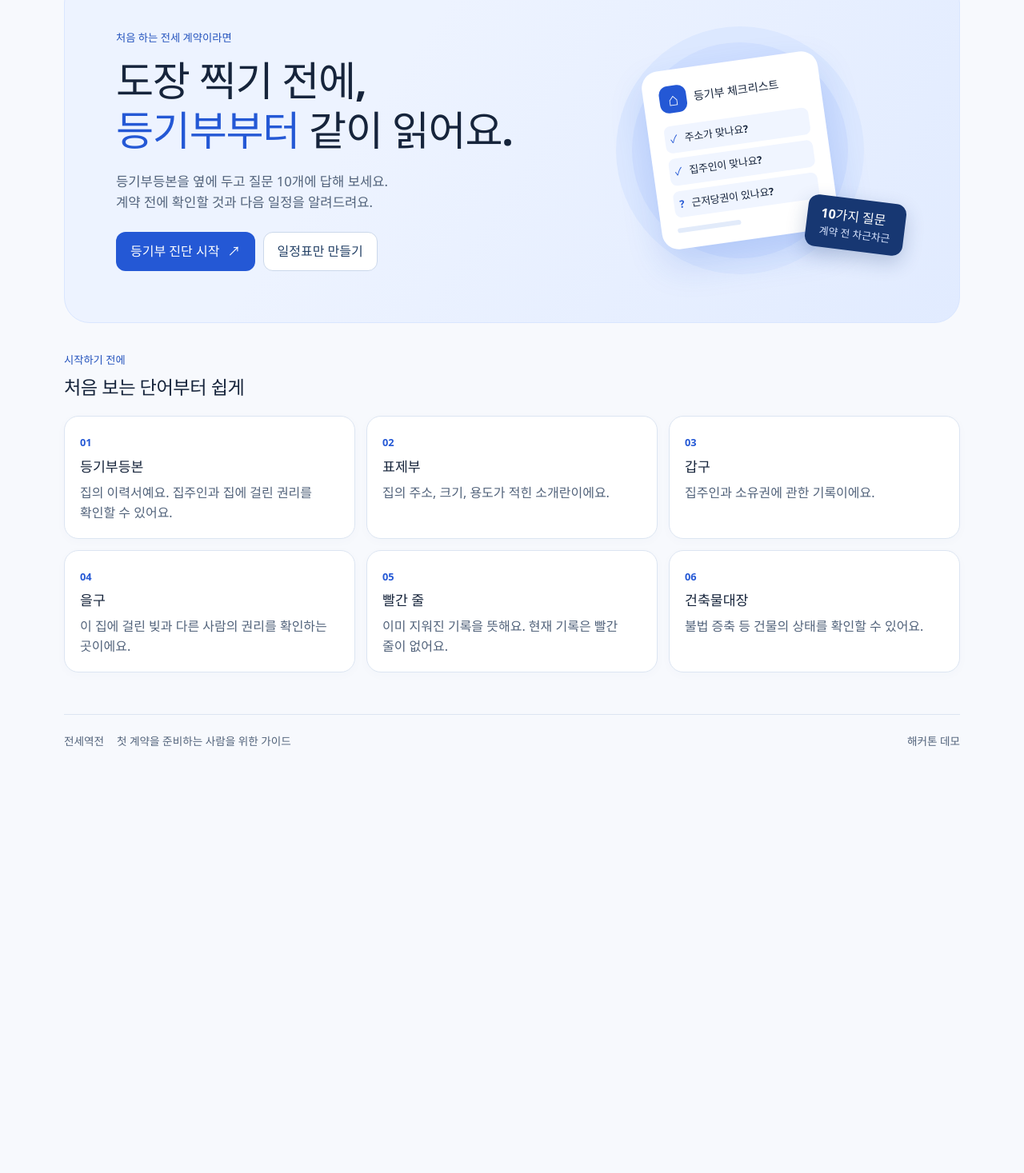
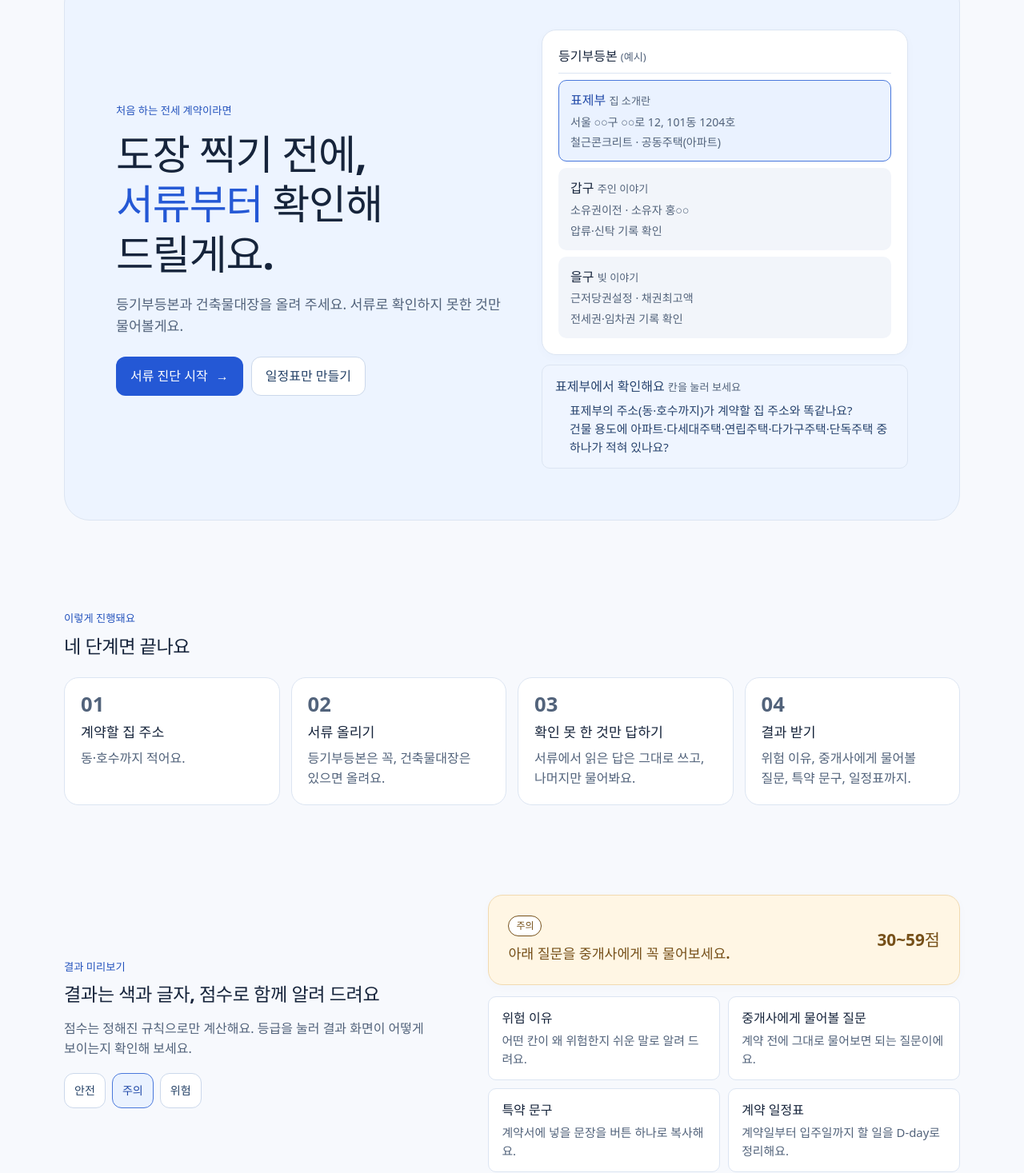
Before and after one commit to LGCNS-HackerTon/FrontEnd, a React (Vite) app: page / in a window 1280 px wide. Shown: the part 131-1598 px from the top of the page at 80% size. Before the commit the page ends 1090 px from the top, so only its background shows below. Built offline with nearby package versions, Linux system fonts and the light colour scheme.

Commit message:
[FE] 첫 화면 랜딩 개편 (등기부 예시 탐색·진행 순서·결과 미리보기·신뢰 밴드)

```diff
--- a/src/pages/Diagnosis/Diagnosis.css
+++ b/src/pages/Diagnosis/Diagnosis.css
@@ -75,7 +75,7 @@ progress {
 }
 .pending-item {
   background: #eff5ff;
-  border-color: #d4e2fb;
+  border-color: #dce5f2;
 }
 .pending-item .badge {
   color: #2453bd;
--- a/src/pages/Home/Home.css
+++ b/src/pages/Home/Home.css
@@ -1,119 +1,201 @@
-.paper-head span {
+/* 색·둥글기는 DESIGN.md 토큰만 써요. 모션 300ms/420ms는 랜딩용 로컬 확장(LC-29/30)이에요. */
+.landing {
   display: grid;
-  place-items: center;
-  color: white;
-  background: var(--blue);
-  border-radius: 11px;
-  width: 34px;
-  height: 34px;
-  font-size: 1.35rem;
+  gap: clamp(56px, 9vw, 112px);
 }
+.landing h2 {
+  margin-top: 7px;
+}
+
+/* 1. 히어로: 왼쪽 문구 + 오른쪽 등기부 예시 */
 .hero {
-  position: relative;
-  overflow: hidden;
   display: grid;
-  grid-template-columns: 1.3fr 1fr;
+  grid-template-columns: minmax(0, 1.05fr) minmax(0, 1fr);
   align-items: center;
-  gap: 22px;
-  background: linear-gradient(125deg, #edf3ff 35%, #e1ebff);
-  border: 1px solid #d9e6ff;
+  gap: clamp(24px, 4vw, 56px);
+  min-height: min(620px, calc(100vh - 140px));
+  padding: clamp(28px, 5vw, 64px);
+  background: #edf4ff;
+  border: 1px solid #dce5f2;
   border-radius: 32px;
-  padding: clamp(27px, 5vw, 64px);
-  min-height: 410px;
 }
 .hero h1 {
-  font-size: clamp(2.15rem, 5vw, 4rem);
-  margin: 11px 0 21px;
+  font-size: clamp(2.15rem, 4vw, 3.25rem);
+  margin: 12px 0 20px;
 }
 .hero em {
-  color: var(--blue);
+  color: #2458d5;
   font-style: normal;
 }
-.hero p:not(.eyebrow) {
-  color: var(--muted);
-  font-size: 1.04rem;
+.hero-lead {
+  color: #52637b;
+  font-size: 1.08rem;
+  max-width: 34em;
 }
-.illustration {
-  height: 290px;
-  position: relative;
+
+.sheet-stage {
   display: grid;
-  place-items: center;
-  isolation: isolate;
+  gap: 12px;
 }
-.orbit {
-  position: absolute;
-  width: 270px;
-  aspect-ratio: 1;
-  border-radius: 50%;
-  background: #d1e0ff;
-  box-shadow: 0 0 0 20px #dce8ff;
-  z-index: -1;
+.sheet {
+  display: grid;
+  gap: 8px;
+  padding: 20px;
+  background: #ffffff;
+  border: 1px solid #dce5f2;
+  border-radius: 18px;
+  box-shadow: 0 3px 13px #28497906;
 }
-.paper {
-  width: 222px;
-  max-width: 80%;
-  background: white;
-  transform: rotate(-8deg);
-  border-radius: 21px;
-  box-shadow: 0 20px 45px #2458d52d;
+.sheet-title {
+  font-weight: 850;
+  padding-bottom: 8px;
+  border-bottom: 1px solid #dce5f2;
+}
+.sheet-title small,
+.sheet-name small,
+.sheet-note-title small {
+  color: #52637b;
+  font-weight: 400;
+  font-size: 0.82rem;
+}
+.sheet-part {
+  display: grid;
+  gap: 4px;
+  min-height: 44px;
+  padding: 12px 14px;
+  text-align: left;
+  font: inherit;
+  color: #16243b;
+  background: #f2f5fa;
+  border: 1px solid transparent;
+  border-radius: 10px;
+}
+.sheet-part:hover {
+  border-color: #cbd8eb;
+}
+.sheet-part.on {
+  background: #eaf2ff;
+  border-color: #4978dc;
+}
+.sheet-name {
+  font-weight: 800;
+}
+.sheet-part.on .sheet-name {
+  color: #2049a8;
+}
+.sheet-row {
+  font-size: 0.88rem;
+  color: #52637b;
+}
+.sheet-note {
+  padding: 14px 16px;
+  background: #eff5ff;
+  border: 1px solid #dce5f2;
+  border-radius: 10px;
+  color: #28446e;
+}
+.sheet-note-title {
+  font-weight: 800;
+}
+.sheet-note ul {
+  margin: 6px 0 0;
+  padding-left: 18px;
+  font-size: 0.93rem;
+}
+
+/* 2. 진행 순서: 번호 필름스트립 */
+.flow-steps {
+  display: grid;
+  grid-template-columns: repeat(4, minmax(0, 1fr));
+  gap: 14px;
+  margin: 20px 0 0;
+  padding: 0;
+  list-style: none;
+  counter-reset: none;
+}
+.flow-steps li {
   padding: 20px;
+  background: #ffffff;
+  border: 1px solid #dce5f2;
+  border-radius: 18px;
 }
-.paper-head,
-.paper-row {
+.flow-index {
+  display: inline-block;
+  margin-bottom: 10px;
+  font-weight: 900;
+  font-size: 1.6rem;
+  line-height: 1;
+  color: #52637b;
+}
+.flow-steps p {
+  margin-top: 6px;
+  color: #52637b;
+}
+
+/* 3. 결과 미리보기 */
+.preview {
+  display: grid;
+  grid-template-columns: minmax(0, 0.9fr) minmax(0, 1.1fr);
+  gap: clamp(20px, 4vw, 48px);
+  align-items: center;
+}
+.preview-copy .muted {
+  margin-top: 12px;
+}
+.grade-switch {
   display: flex;
-  align-items: center;
-  gap: 9px;
+  gap: 8px;
+  flex-wrap: wrap;
+  margin-top: 18px;
 }
-.paper-head {
-  margin-bottom: 16px;
+.grade-switch button {
+  min-height: 44px;
 }
-.paper-head b {
-  font-size: 0.88rem;
+.grade-switch .on {
+  background: #eaf2ff;
+  border-color: #4978dc;
+  color: #2049a8;
 }
-.paper-row {
-  font-size: 0.8rem;
-  font-weight: 650;
-  margin: 7px 0;
-  padding: 7px;
-  border-radius: 8px;
-  background: #f0f5ff;
+.preview-stage {
+  display: grid;
+  gap: 14px;
 }
-.paper-row i {
-  font-style: normal;
-  color: var(--blue);
+.preview-stage .score {
+  margin-top: 0;
+}
+.preview-stage .score h3 {
+  margin-top: 9px;
+}
+.preview-range {
   font-weight: 900;
+  font-size: 1.3rem;
+  white-space: nowrap;
 }
-.paper-line {
-  height: 6px;
-  width: 44%;
-  background: #e2ebfa;
-  border-radius: 8px;
-  margin-top: 13px;
+.preview-outputs {
+  display: grid;
+  grid-template-columns: repeat(2, minmax(0, 1fr));
+  gap: 10px;
+  margin: 0;
+  padding: 0;
+  list-style: none;
 }
-.float-note {
-  position: absolute;
-  bottom: 19px;
-  right: 1%;
+.preview-outputs li {
   display: grid;
-  transform: rotate(7deg);
-  background: #173772;
-  color: white;
-  border-radius: 13px;
-  padding: 10px 17px;
-  box-shadow: 0 9px 25px #1737723c;
+  gap: 4px;
+  padding: 14px 16px;
+  background: #ffffff;
+  border: 1px solid #dce5f2;
+  border-radius: 10px;
 }
-.float-note small {
-  color: #d9e5ff;
+.preview-outputs span {
+  color: #52637b;
+  font-size: 0.93rem;
 }
-.glossary {
-  margin-top: 36px;
-}
-.glossary h2 {
-  margin-top: 7px;
-}
+
+/* 4. 용어 */
 .term-grid {
   display: grid;
-  grid-template-columns: repeat(3, 1fr);
+  grid-template-columns: repeat(auto-fill, minmax(220px, 1fr));
   gap: 14px;
   margin-top: 17px;
 }
@@ -121,46 +203,117 @@
   padding: 19px;
 }
 .term-grid p {
-  color: var(--muted);
+  color: #52637b;
   margin-top: 6px;
 }
 .term-index {
   font-size: 0.8rem;
   font-weight: 800;
-  color: var(--blue);
+  color: #52637b;
   display: inline-block;
   margin-bottom: 7px;
 }
-@media (max-width: 720px) {
-  .hero {
-    grid-template-columns: 1fr;
-    gap: 3px;
+
+/* 5. 신뢰 밴드: 페이지의 단 한 번 반전(LC-27) */
+.trust {
+  padding: clamp(28px, 5vw, 56px);
+  background: #2458d5;
+  color: #ffffff;
+  border-radius: 32px;
+}
+.trust h2 {
+  margin-top: 0;
+  color: #ffffff;
+}
+.trust-points {
+  display: grid;
+  gap: 10px;
+  margin: 18px 0 0;
+  padding-left: 20px;
+  font-size: 1.04rem;
+}
+.trust-primary {
+  min-height: 46px;
+  padding: 11px 17px;
+  font-weight: 760;
+  color: #2458d5;
+  background: #ffffff;
+  border: 1px solid transparent;
+  border-radius: 12px;
+}
+.trust-primary:hover {
+  background: #edf4ff;
+}
+.trust button:focus-visible,
+.trust a:focus-visible {
+  outline-color: #ffffff;
+}
+.trust-links {
+  margin-top: 18px;
+  font-size: 0.93rem;
+}
+.trust-links a {
+  color: #ffffff;
+}
+
+/* 스크롤 리빌: JS가 붙은 뒤에만 숨겼다가 한 번 보여 줘요 */
+@media (prefers-reduced-motion: no-preference) {
+  .reveal-ready .reveal {
+    opacity: 0;
+    transform: translateY(14px);
+    transition:
+      opacity 420ms ease-out,
+      transform 420ms ease-out;
+    transition-delay: calc(var(--i, 0) * 80ms);
   }
-  .illustration {
-    height: 215px;
+  .reveal-ready .reveal.in {
+    opacity: 1;
+    transform: none;
   }
-  .orbit {
-    width: 183px;
+  .sheet-part,
+  .grade-switch button {
+    transition:
+      background 0.15s,
+      border-color 0.15s;
   }
-  .paper {
-    width: 186px;
-    padding: 13px;
+  .sheet-note ul,
+  .preview-stage .score {
+    animation: settle 300ms ease-out;
   }
-  .paper-head {
-    margin-bottom: 8px;
-  }
-  .float-note {
-    right: 9%;
-    bottom: 4px;
-  }
-  .term-grid {
-    grid-template-columns: repeat(2, 1fr);
-  }
-  .desktop {
-    display: none;
+}
+@keyframes settle {
+  from {
+    opacity: 0;
+    transform: translateY(6px);
   }
 }
 
-.hero h1 {
-  font-size: clamp(2.15rem, 4vw, 3.25rem);
+@media (max-width: 960px) {
+  .flow-steps {
+    grid-template-columns: repeat(2, minmax(0, 1fr));
+  }
 }
+@media (max-width: 720px) {
+  .hero,
+  .preview {
+    grid-template-columns: minmax(0, 1fr);
+  }
+  .hero {
+    min-height: 0;
+    border-radius: 18px;
+  }
+  .preview-outputs {
+    grid-template-columns: minmax(0, 1fr);
+  }
+  .term-grid {
+    grid-template-columns: repeat(2, minmax(0, 1fr));
+  }
+  .trust {
+    border-radius: 18px;
+  }
+}
+@media (max-width: 440px) {
+  .flow-steps {
+    grid-template-columns: minmax(0, 1fr);
+  }
+}
--- a/src/pages/Home/Home.jsx
+++ b/src/pages/Home/Home.jsx
@@ -1,78 +1,236 @@
-import React from 'react';
+import React, { useEffect, useRef, useState } from 'react';
 import Label from '../../components/common/Label.jsx';
+import { questions } from '../../api/mock/questions.js';
 import './Home.css';
+
+// 등기부 예시의 칸과 그 칸에서 확인하는 실제 질문(docs/01)을 이어 줘요.
+const sheet = [
+  {
+    id: 'TITLE',
+    name: '표제부',
+    plain: '집 소개란',
+    rows: ['서울 ○○구 ○○로 12, 101동 1204호', '철근콘크리트 · 공동주택(아파트)'],
+  },
+  {
+    id: 'GAPGU',
+    name: '갑구',
+    plain: '주인 이야기',
+    rows: ['소유권이전 · 소유자 홍○○', '압류·신탁 기록 확인'],
+  },
+  {
+    id: 'EULGU',
+    name: '을구',
+    plain: '빚 이야기',
+    rows: ['근저당권설정 · 채권최고액', '전세권·임차권 기록 확인'],
+  },
+];
+const steps = [
+  ['계약할 집 주소', '동·호수까지 적어요.'],
+  ['서류 올리기', '등기부등본은 꼭, 건축물대장은 있으면 올려요.'],
+  ['확인 못 한 것만 답하기', '서류에서 읽은 답은 그대로 쓰고, 나머지만 물어봐요.'],
+  ['결과 받기', '위험 이유, 중개사에게 물어볼 질문, 특약 문구, 일정표까지.'],
+];
+// 등급 범위와 문구는 docs/01 규칙과 Mock 결과 문구 그대로예요.
+const grades = [
+  ['safe', '안전', '0~29점', '큰 위험 신호는 없어요. 잔금일에 등기부를 다시 확인하세요.'],
+  ['caution', '주의', '30~59점', '아래 질문을 중개사에게 꼭 물어보세요.'],
+  ['danger', '위험', '60점 이상', '계약을 다시 생각해 보세요. 전문가 상담을 권해요.'],
+];
+const outputs = [
+  ['위험 이유', '어떤 칸이 왜 위험한지 쉬운 말로 알려 드려요.'],
+  ['중개사에게 물어볼 질문', '계약 전에 그대로 물어보면 되는 질문이에요.'],
+  ['특약 문구', '계약서에 넣을 문장을 버튼 하나로 복사해요.'],
+  ['계약 일정표', '계약일부터 입주일까지 할 일을 D-day로 정리해요.'],
+];
 const terms = [
-  ['01', '등기부등본', '집의 이력서예요. 집주인과 집에 걸린 권리를 확인할 수 있어요.'],
-  ['02', '표제부', '집의 주소, 크기, 용도가 적힌 소개란이에요.'],
-  ['03', '갑구', '집주인과 소유권에 관한 기록이에요.'],
-  ['04', '을구', '이 집에 걸린 빚과 다른 사람의 권리를 확인하는 곳이에요.'],
-  ['05', '빨간 줄', '이미 지워진 기록을 뜻해요. 현재 기록은 빨간 줄이 없어요.'],
-  ['06', '건축물대장', '불법 증축 등 건물의 상태를 확인할 수 있어요.'],
+  ['등기부등본', '집의 이력서예요. 집주인과 집에 걸린 권리를 확인할 수 있어요.'],
+  ['표제부', '집의 주소, 크기, 용도가 적힌 소개란이에요.'],
+  ['갑구', '집주인과 소유권에 관한 기록이에요.'],
+  ['을구', '이 집에 걸린 빚과 다른 사람의 권리를 확인하는 곳이에요.'],
+  ['빨간 줄', '이미 지워진 기록을 뜻해요. 현재 기록은 빨간 줄이 없어요.'],
+  ['건축물대장', '건물의 건강검진표예요. 위반건축물인지 확인할 수 있어요.'],
+  ['건축물대장부', '건축물대장을 부르는 다른 말이에요. 정부24에서 무료로 발급할 수 있어요.'],
 ];
+
 export default function Home({ start }) {
+  const [part, setPart] = useState('TITLE');
+  const [grade, setGrade] = useState('caution');
+  const root = useRef(null);
+  const active = sheet.find((item) => item.id === part);
+  const shownGrade = grades.find(([id]) => id === grade);
+
+  // 스크롤로 들어온 블록을 한 번만 보여 줘요. JS가 없으면 처음부터 다 보여요.
+  useEffect(() => {
+    const el = root.current;
+    if (!el || !('IntersectionObserver' in window)) return;
+    el.classList.add('reveal-ready');
+    const observer = new IntersectionObserver(
+      (entries) =>
+        entries.forEach((entry) => {
+          if (!entry.isIntersecting) return;
+          entry.target.classList.add('in');
+          observer.unobserve(entry.target);
+        }),
+      { threshold: 0.2 },
+    );
+    el.querySelectorAll('.reveal').forEach((node) => observer.observe(node));
+    return () => observer.disconnect();
+  }, []);
+
   return (
-    <>
-      <section className="hero">
+    <div className="landing" ref={root}>
+      <section className="hero" aria-labelledby="hero-title">
         <div className="hero-copy">
           <Label>처음 하는 전세 계약이라면</Label>
-          <h1>
+          <h1 id="hero-title">
             도장 찍기 전에,
             <br />
-            <em>등기부부터</em> 같이 읽어요.
+            <em>서류부터</em> 확인해 드릴게요.
           </h1>
-          <p>
-            등기부등본을 옆에 두고 질문 10개에 답해 보세요.
-            <br className="desktop" /> 계약 전에 확인할 것과 다음 일정을 알려드려요.
+          <p className="hero-lead">
+            등기부등본과 건축물대장을 올려 주세요. 서류로 확인하지 못한 것만 물어볼게요.
           </p>
           <div className="actions">
             <button className="primary" onClick={() => start('/diagnosis')}>
-              등기부 진단 시작 <span aria-hidden="true">↗</span>
+              서류 진단 시작 <span aria-hidden="true">→</span>
             </button>
             <button className="secondary" onClick={() => start('/schedule')}>
               일정표만 만들기
             </button>
           </div>
         </div>
-        <div className="illustration" aria-hidden="true">
-          <div className="orbit"></div>
-          <div className="paper">
-            <div className="paper-head">
-              <span>⌂</span>
-              <b>등기부 체크리스트</b>
-            </div>
-            <div className="paper-row">
-              <i>✓</i>
-              <span>주소가 맞나요?</span>
-            </div>
-            <div className="paper-row">
-              <i>✓</i>
-              <span>집주인이 맞나요?</span>
-            </div>
-            <div className="paper-row">
-              <i>?</i>
-              <span>근저당권이 있나요?</span>
-            </div>
-            <div className="paper-line"></div>
+
+        <div className="sheet-stage">
+          <div className="sheet" aria-label="등기부등본 예시">
+            <p className="sheet-title">
+              등기부등본 <small>(예시)</small>
+            </p>
+            {sheet.map((item) => (
+              <button
+                key={item.id}
+                type="button"
+                className={'sheet-part' + (item.id === part ? ' on' : '')}
+                aria-pressed={item.id === part}
+                onClick={() => setPart(item.id)}
+              >
+                <span className="sheet-name">
+                  {item.name} <small>{item.plain}</small>
+                </span>
+                {item.rows.map((row) => (
+                  <span className="sheet-row" key={row}>
+                    {row}
+                  </span>
+                ))}
+              </button>
+            ))}
           </div>
-          <div className="float-note">
-            <b>10가지 질문</b>
-            <small>계약 전 차근차근</small>
+          <div className="sheet-note" aria-live="polite">
+            <p className="sheet-note-title">
+              {active.name}에서 확인해요 <small>칸을 눌러 보세요</small>
+            </p>
+            <ul key={part}>
+              {questions
+                .filter((q) => q.section === part)
+                .map((q) => (
+                  <li key={q.code}>{q.text}</li>
+                ))}
+            </ul>
           </div>
         </div>
       </section>
-      <section className="glossary">
+
+      <section className="flow" aria-labelledby="flow-title">
+        <Label>이렇게 진행돼요</Label>
+        <h2 id="flow-title">네 단계면 끝나요</h2>
+        <ol className="flow-steps">
+          {steps.map(([title, body], index) => (
+            <li className="reveal" style={{ '--i': index }} key={title}>
+              <span className="flow-index">{String(index + 1).padStart(2, '0')}</span>
+              <h3>{title}</h3>
+              <p>{body}</p>
+            </li>
+          ))}
+        </ol>
+      </section>
+
+      <section className="preview" aria-labelledby="preview-title">
+        <div className="preview-copy reveal">
+          <Label>결과 미리보기</Label>
+          <h2 id="preview-title">결과는 색과 글자, 점수로 함께 알려 드려요</h2>
+          <p className="muted">
+            점수는 정해진 규칙으로만 계산해요. 등급을 눌러 결과 화면이 어떻게 보이는지 확인해
+            보세요.
+          </p>
+          <div className="grade-switch" role="group" aria-label="등급 미리보기">
+            {grades.map(([id, label]) => (
+              <button
+                key={id}
+                type="button"
+                className={'secondary compact' + (id === grade ? ' on' : '')}
+                aria-pressed={id === grade}
+                onClick={() => setGrade(id)}
+              >
+                {label}
+              </button>
+            ))}
+          </div>
+        </div>
+        <div className="preview-stage reveal">
+          <div className={'score card ' + shownGrade[0]} key={grade}>
+            <div>
+              <span className="badge">{shownGrade[1]}</span>
+              <h3>{shownGrade[3]}</h3>
+            </div>
+            <p className="preview-range">{shownGrade[2]}</p>
+          </div>
+          <ul className="preview-outputs">
+            {outputs.map(([title, body]) => (
+              <li key={title}>
+                <strong>{title}</strong>
+                <span>{body}</span>
+              </li>
+            ))}
+          </ul>
+        </div>
+      </section>
+
+      <section className="glossary" aria-labelledby="glossary-title">
         <Label>시작하기 전에</Label>
-        <h2>처음 보는 단어부터 쉽게</h2>
+        <h2 id="glossary-title">처음 보는 단어부터 쉽게</h2>
         <div className="term-grid">
-          {terms.map(([n, title, body]) => (
-            <article className="card" key={n}>
-              <span className="term-index">{n}</span>
+          {terms.map(([title, body], index) => (
+            <article className="card reveal" style={{ '--i': index % 3 }} key={title}>
+              <span className="term-index">{String(index + 1).padStart(2, '0')}</span>
               <h3>{title}</h3>
               <p>{body}</p>
             </article>
           ))}
         </div>
       </section>
-    </>
+
+      <section className="trust" aria-labelledby="trust-title">
+        <h2 id="trust-title">전세역전이 지키는 약속</h2>
+        <ul className="trust-points">
+          <li>올린 서류와 주소는 저장하지 않아요.</li>
+          <li>점수와 등급은 정해진 규칙으로만 계산해요.</li>
+          <li>참고용이며 법적 판단이 아닙니다. 계약 전 공인중개사·전문가에게 확인하세요.</li>
+        </ul>
+        <div className="actions">
+          <button className="trust-primary" onClick={() => start('/diagnosis')}>
+            서류 진단 시작 <span aria-hidden="true">→</span>
+          </button>
+        </div>
+        <p className="trust-links">
+          이미 안심전세 앱을 쓰고 있다면 같이 쓰면 더 좋아요 ·{' '}
+          <a href="https://www.iros.go.kr" target="_blank" rel="noreferrer">
+            인터넷등기소 ↗
+          </a>{' '}
+          ·{' '}
+          <a href="https://www.gov.kr" target="_blank" rel="noreferrer">
+            정부24 ↗
+          </a>
+        </p>
+      </section>
+    </div>
   );
 }
```
